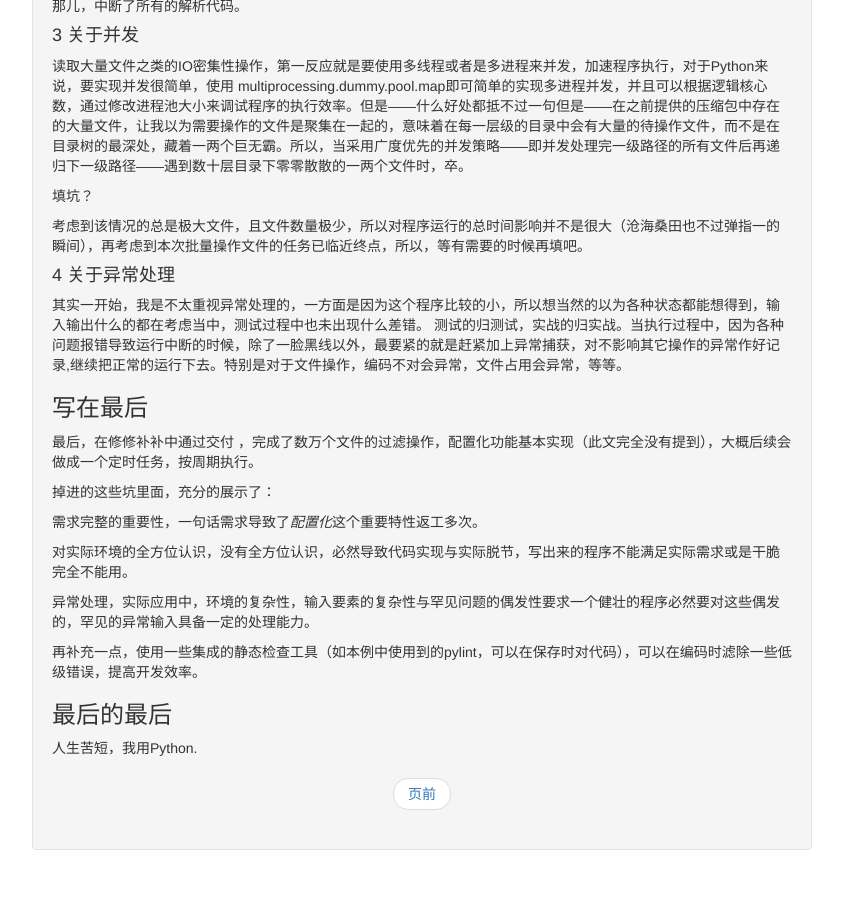
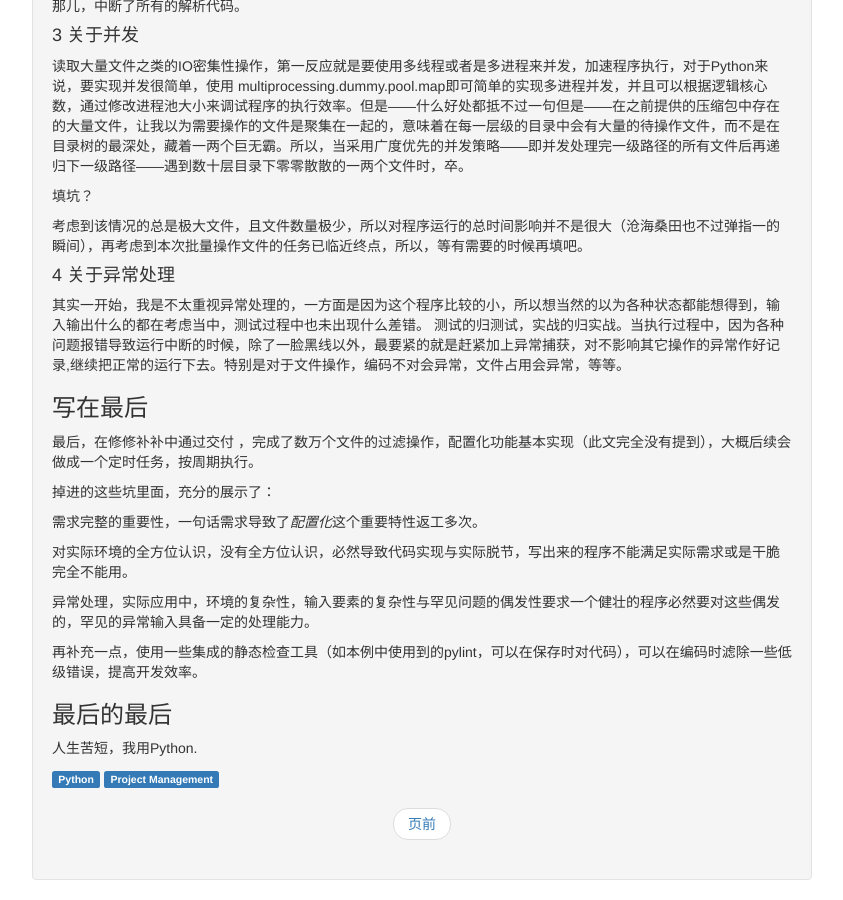
Before and after one commit to Kylinking/kylinking.github.io, a Jekyll site: the page built from _posts/2017-02-28-small-python-project.md, in a window 1280 px wide and 900 px high, scrolled down 1323 px. Shown: the whole window, without its empty margins (218-1061 px from the left). Built offline with Jekyll 4.4.1, drawn with Linux system fonts in a browser that asks for light colours; comment, search, counter and statistics services are not loaded; before the commit the page ends 2193 px from its top, so only the background shows below that.

Commit message:
add tags and fix some details

```diff
--- a/_layouts/post.html
+++ b/_layouts/post.html
@@ -24,6 +24,11 @@
       <div class="row">
         <div class="col-sm-8 col-sm-offset-2 col-xs-10 col-xs-offset-1 well">
           {{ content }}
+          <div>
+           {% for tag in page.tags %}
+           <span class="label label-primary">{{ tag }}</span>
+           {% endfor %}
+          </div>
 
       <!-- 多说评论框 start -->
       <div class="ds-thread" data-thread-key={{ page.id }} data-title={{ page.title }} data-url="https://kylinking.github.io/{{ page.url  }}"></div>
--- a/_posts/2017-02-28-small-python-project.md
+++ b/_posts/2017-02-28-small-python-project.md
@@ -2,8 +2,9 @@
 layout: post
 author: kylin
 title: 记一个Python小项目中的那些坑
-category: work
+categories: [work]
 excerpt: 在一个小工具的开发过程中不断遇坑填坑后的一点感受
+tags: [Python, Project Management]
 ---
 ### 先写一点背景
 
--- a/category.html
+++ b/category.html
@@ -17,7 +17,7 @@
 		{% include header.html %}
 		<div class="category_list row">
 			{% for category in site.categories %}
-		<div class="category col-sm-3 col-xs-4">
+			<div class="category col-sm-6 col-xs-6">
 				<div class="panel panel-default">
 					<div class="panel-heading">
 						<h1>{{ category.first }}</h1>
@@ -25,7 +25,7 @@
 					<div class="panel-body">
 						<ul>
 							{% for post in category.last limit:5 %}
-					<li><a href={{ post.url}}>{{ post.title }} --- {{ post.date|date_to_string }}</a></li>
+							<li><a href={{ post.url}}>{{ post.title }}</a></li>
 							{% endfor %}
 						</ul>
 						{% if category.last.size > 5 %}
@@ -35,7 +35,6 @@
 				</div>
 			</div>
 			{% endfor %}
-
 		</div>
 	</div>
 	<footer></footer>
@@ -43,6 +42,7 @@
 	<script src='/assets/bootstrap-3.3.7-dist/js/bootstrap.min.js'></script>
 	<script>
 		$("#navCategory").addClass('active').addClass('disabled')
+
 	</script>
 </body>
 
--- a/index.html
+++ b/index.html
@@ -32,6 +32,11 @@
                             </div>
                             <div class="panel-body">
                                 {{ post.content }}
+                                <div>
+                                {% for tag in post.tags %}
+                                <span class="label label-primary">{{ tag }}</span>
+                                {% endfor %}
+                                </div>
                             </div>
                         </div>
                         <div class="excerpt">
```
Also changed, not shown: 4 other files. Lines whose indentation alone changed are shown as unchanged.
